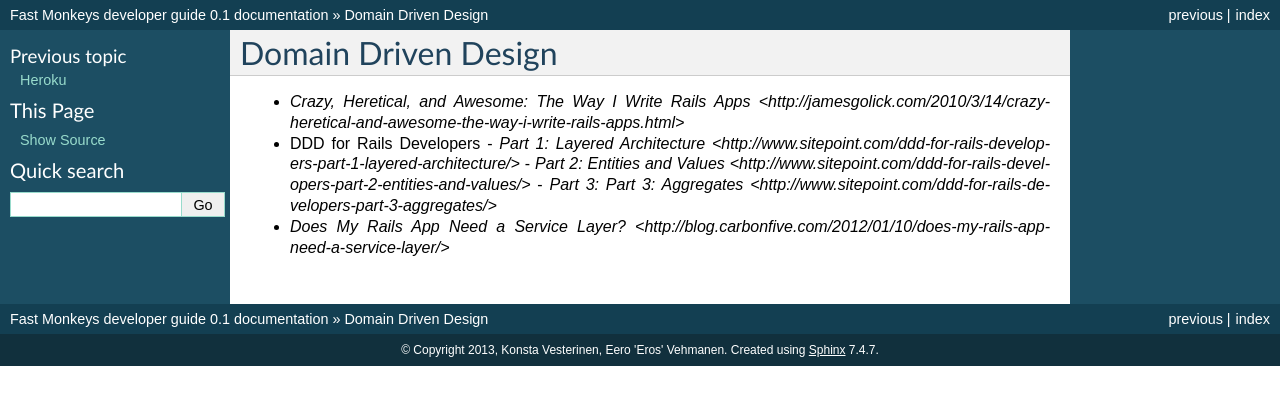
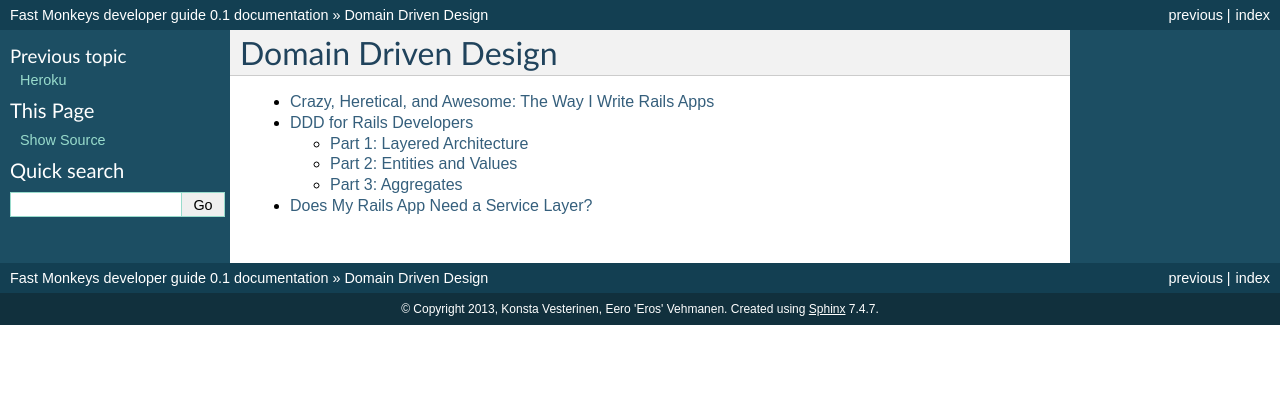
Before and after one commit to fastmonkeys/dev-guide, a Sphinx documentation site: the page built from docs/ddd.rst, in a window 1280 px wide. Shown: the top 405 px of the page. Built offline with Sphinx 7.4.7, drawn with Linux system fonts in a browser that asks for light colours; formulas are drawn with MathJax 3.

Commit message:
Update ddd.rst

```diff
--- a/docs/ddd.rst
+++ b/docs/ddd.rst
@@ -1,9 +1,12 @@
 Domain Driven Design
 ====================
 
-- `Crazy, Heretical, and Awesome: The Way I Write Rails Apps <http://jamesgolick.com/2010/3/14/crazy-heretical-and-awesome-the-way-i-write-rails-apps.html>`
-- DDD for Rails Developers
-  - `Part 1: Layered Architecture <http://www.sitepoint.com/ddd-for-rails-developers-part-1-layered-architecture/>`
-  - `Part 2: Entities and Values <http://www.sitepoint.com/ddd-for-rails-developers-part-2-entities-and-values/>`
-  - `Part 3: Part 3: Aggregates <http://www.sitepoint.com/ddd-for-rails-developers-part-3-aggregates/>`
-- `Does My Rails App Need a Service Layer? <http://blog.carbonfive.com/2012/01/10/does-my-rails-app-need-a-service-layer/>`
+- `Crazy, Heretical, and Awesome: The Way I Write Rails Apps <http://jamesgolick.com/2010/3/14/crazy-heretical-and-awesome-the-way-i-write-rails-apps.html>`_
+
+- `DDD for Rails Developers <http://www.sitepoint.com/ddd-for-rails-developers-part-1-layered-architecture/>`_
+
+  - `Part 1: Layered Architecture <http://www.sitepoint.com/ddd-for-rails-developers-part-1-layered-architecture/>`_
+  - `Part 2: Entities and Values <http://www.sitepoint.com/ddd-for-rails-developers-part-2-entities-and-values/>`_
+  - `Part 3: Aggregates <http://www.sitepoint.com/ddd-for-rails-developers-part-3-aggregates/>`_
+
+- `Does My Rails App Need a Service Layer? <http://blog.carbonfive.com/2012/01/10/does-my-rails-app-need-a-service-layer/>`_
```
